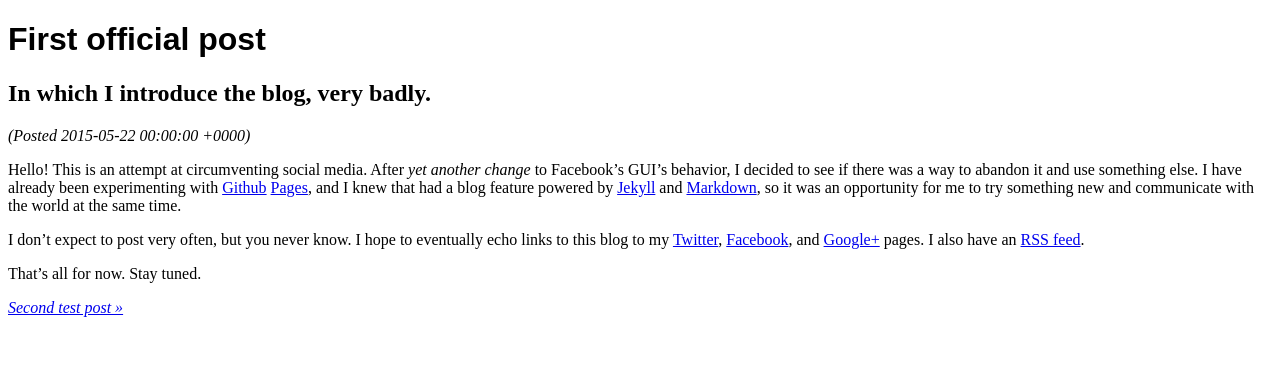
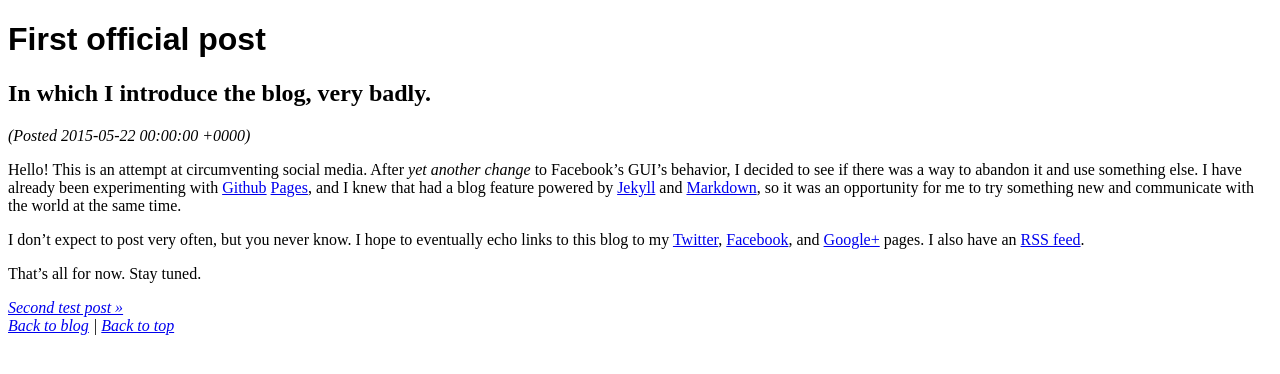
Before and after one commit to goltz20707/goltz20707.github.io, a Jekyll site: the page built from _posts/2015-05-22-first-official-post.md, in a window 1280 px wide. Shown: the top 374 px of the page. Built offline with Jekyll 4.4.1, drawn with Linux system fonts in a browser that asks for light colours.

Commit message:
Still working on post formatting.

```diff
--- a/_includes/post-footer.html
+++ b/_includes/post-footer.html
@@ -7,3 +7,7 @@
   <a class="next" href="{{page.next.url}}">{{page.next.title}} &raquo;</a>
   {% endif %}
 </div>
+
+<div class="nav">
+  <a href="/blog.html">Back to blog</a> | <a href="/">Back to top</a>
+</div>
```
